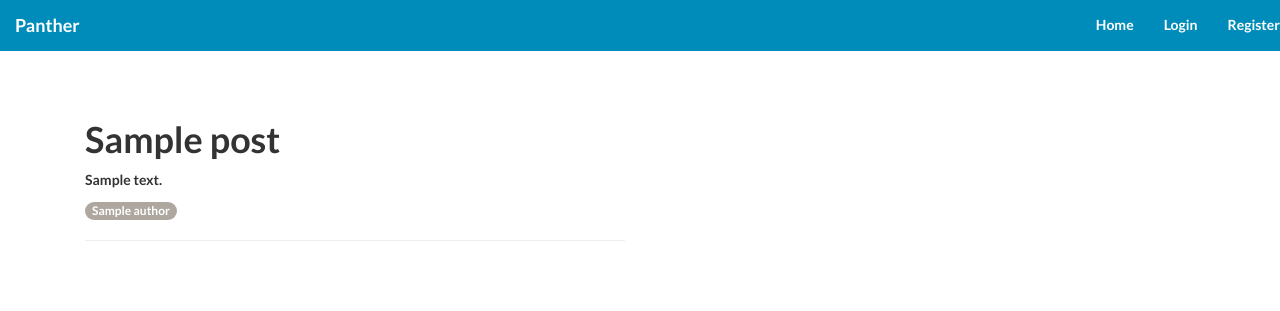
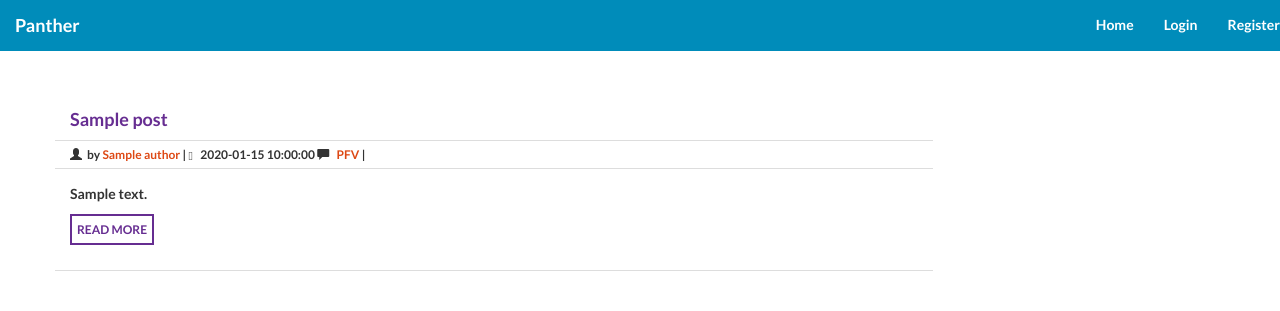
Before and after one commit to avinoth/panther, a Flask app: template templates/feed.html in a window 1280 px wide. Shown: the top 311 px of the page. Run offline with Flask 2, Linux system fonts and the light colour scheme; the template is opened without the code that fills it: most values are stand-ins (such as "Sample title", 1, 10 or a date in 2020).

```diff
--- a/templates/feed.html
+++ b/templates/feed.html
@@ -1,21 +1,91 @@
 {% extends "base_template.html" %}
 {% block content %}
 
+<style type="text/css">
+    	body
+		{
+		    margin-top: 50px;
+		}
+		a:hover { text-decoration:none; }
+		.btn
+		{
+		    transition: all .2s linear;
+		    -webkit-transition: all .2s linear;
+		    -moz-transition: all .2s linear;
+		    -o-transition: all .2s linear;
+		}
+		.btn-read-more
+		{
+		    padding: 5px;
+		    text-align: center;
+		    border-radius: 0px;
+		    display: inline-block;
+		    border: 2px solid #662D91;
+		    text-decoration: none;
+		    text-transform: uppercase;
+		    font-weight: bold;
+		    font-size: 12px;
+		    color:#662D91;
+		}
+
+		.btn-read-more:hover
+		{
+		    color: #FFF;
+		    background: #662D91;
+		}
+		.post { border-bottom:1px solid #DDD }
+		.post-title {  color:#662D91; }
+		.post .glyphicon { margin-right:5px; }
+		.post-header-line { border-top:1px solid #DDD;border-bottom:1px solid #DDD;padding:5px 0px 5px 15px;font-size: 12px; }
+		.post-content { padding-bottom: 15px;padding-top: 15px;}
+
+    	</style>
+
+
+
+
+
 <!-- Blog feed begins here -->
 
+
+
 <div class="container">
-<div class="col-md-6">
-	{% for post in posts %}
-    <h1>{{ post.title }}</h1>
-    <p>{{post.body}}</p>
-    <div>
-<span class="badge">{{ post.author.name }}</span>
-     </div>
-    <hr>
-    {% endfor %}
+    <div class="row">
+        <div class="col-md-9">
 
+        	{% for post in posts %}
+
+            <div class="row">
+                <div class="col-md-12 post">
+                    <div class="row">
+                        <div class="col-md-12">
+                            <h4>
+                                <strong><a href="#" class="post-title">{{ post.title }}</a></strong></h4>
+                        </div>
+                    </div>
+                    <div class="row">
+                        <div class="col-md-12 post-header-line">
+                            <span class="glyphicon glyphicon-user"></span>by <a href="#">{{ post.author.name }}</a> | <span class="glyphicon glyphicon-calendar">
+                            </span> {{ post.timestamp}} <span class="glyphicon glyphicon-comment"></span><a href="#">
+                                PFV</a> |
+                        </div>
+                    </div>
+                    <div class="row post-content">
+                         <div class="col-md-9">
+                            <p>
+                                {{post.body}}
+                            </p>
+                            <p>
+                                <a class="btn btn-read-more" href="#">Read more</a></p>
+                        </div>
+                    </div>
+                </div>
+            </div>
+            {% endfor %}
+        </div>
+    </div>
 </div>
-</div>
+
 
 <!-- Blog feed ends here -->
 
```
